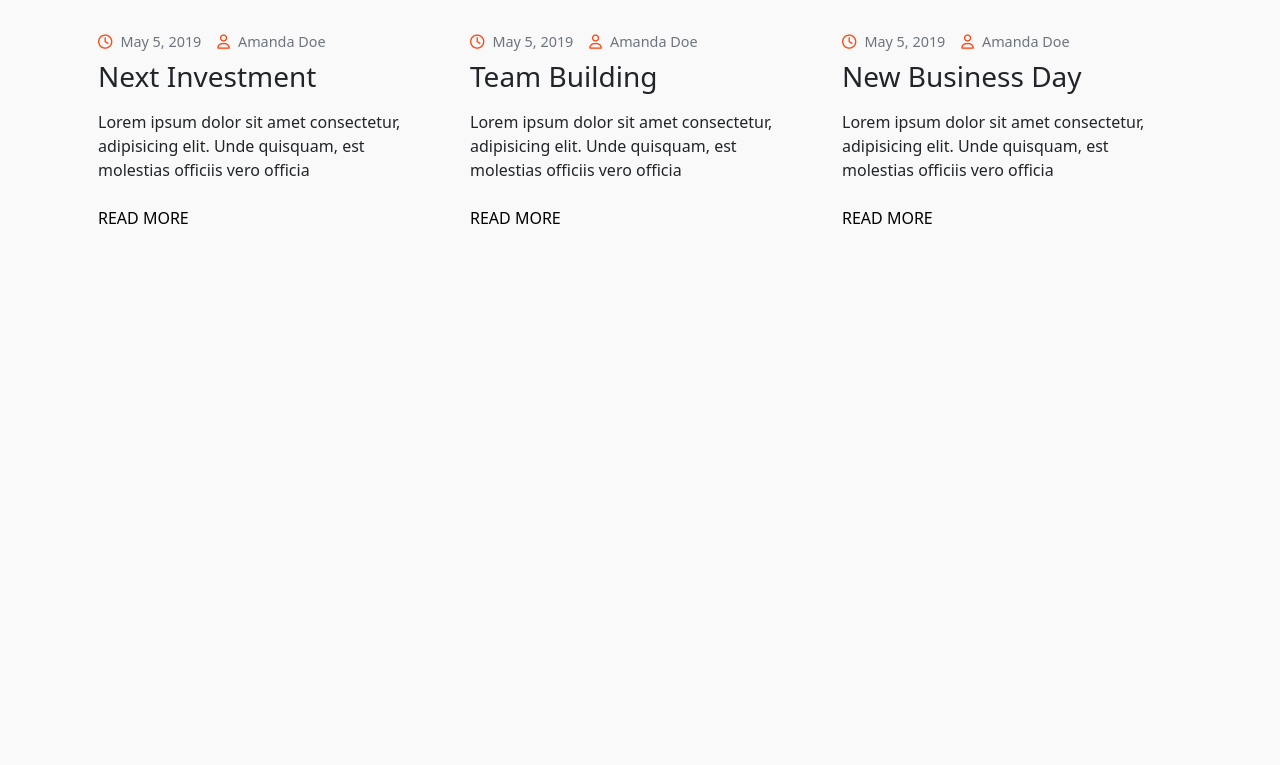
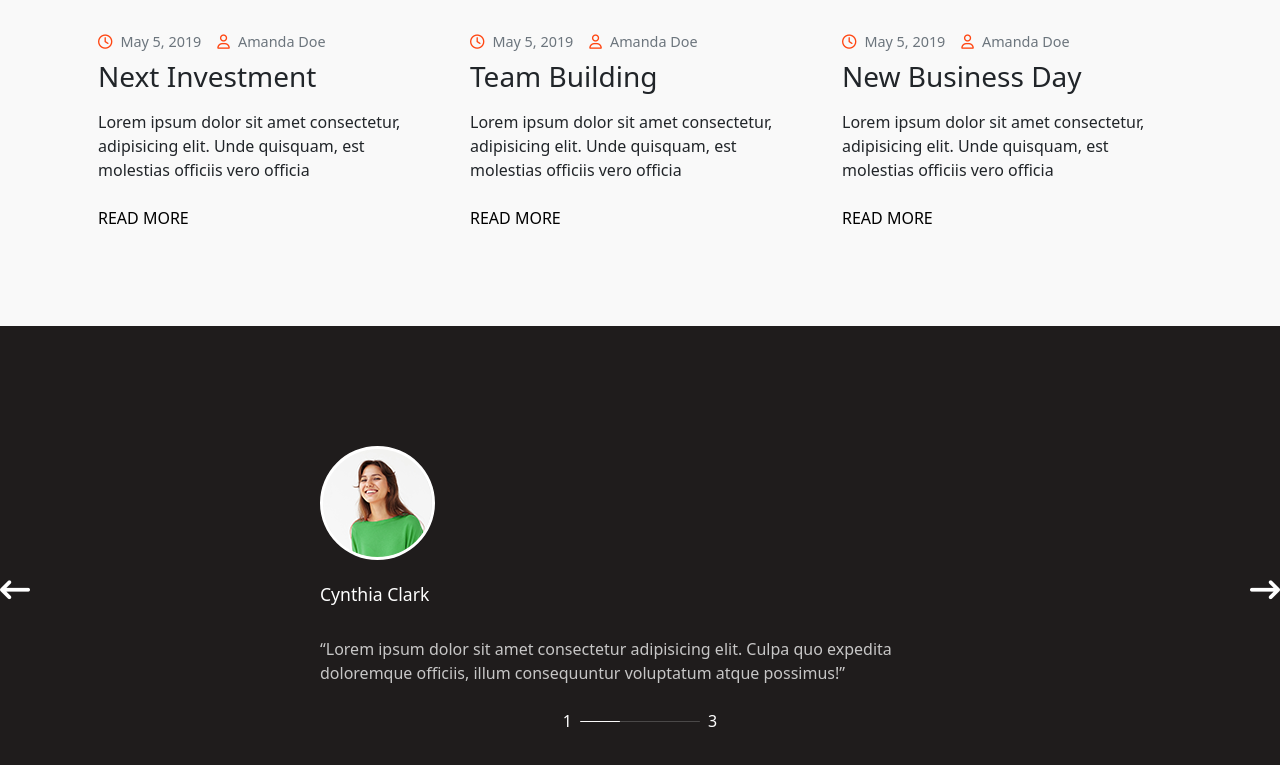
Before and after one commit to marcovittoriozacca/proj-html-vuejs, a Vue app: page / in a window 1280 px wide. Shown: the part 3863-4628 px from the top of the page. Before the commit the page ends 4141 px from the top, so only its background shows below. Built offline with nearby package versions, Linux system fonts and the light colour scheme.

Commit message:
feat: Testimonial Section - bg text missing

```diff
--- a/src/components/main/AppMain.vue
+++ b/src/components/main/AppMain.vue
@@ -6,6 +6,7 @@ import OurStaff from './mainElements/OurStaff.vue'
 import UpcomingEvents from './mainElements/UpcomingEvents.vue'
 import StatsComp from './mainElements/StatsComp.vue'
 import LatestNews from './mainElements/LatestNews.vue'
+import TestimonialsComp from './mainElements/TestimonialsComp.vue'
 
 export default{
     name: 'AppMain',
@@ -16,6 +17,7 @@ export default{
         UpcomingEvents,
         StatsComp,
         LatestNews,
+        TestimonialsComp,
     },
 
     data() {
@@ -50,6 +52,10 @@ export default{
                 :latest-news="store.latestNews"
             />
 
+            <TestimonialsComp
+                :testimonials="store.testimonials"
+            />
+
     </main>
 
 </template>
--- a/src/components/main/mainElements/LatestNews.vue
+++ b/src/components/main/mainElements/LatestNews.vue
@@ -28,7 +28,7 @@ export default{
 
 <template>
 
-    <section id="latest-news" class="py-5 position-relative">
+    <section id="latest-news" class="py-5 position-relative mb-5">
         <img src="/img/svg-4.svg" alt="" class="position-absolute bg-circle">
 
         <div class="text-center py-4 mb-4 section-header">
--- /dev/null
+++ b/src/components/main/mainElements/TestimonialsComp.vue
@@ -0,0 +1,112 @@
+<script>
+import { Carousel, Slide, Navigation } from 'vue3-carousel'
+export default{
+    name: 'TestimonialsComp',
+    props:['testimonials'],
+
+    components: {
+      Carousel,
+      Slide,
+      Navigation,
+    },
+
+    data() {
+        return {
+            currentSlide: 0,
+        }
+    },
+
+    methods: {
+      next() {
+        this.$refs.carousel.next()
+      },
+      prev() {
+        this.$refs.carousel.prev()
+      }
+    },
+
+}
+</script>
+
+<template>
+
+    <section id="testimonials">
+
+        <Carousel ref="carousel" v-model="currentSlide" snapAlign="start" :wrapAround="true">
+            <Slide v-for="testimonial in testimonials" :key="testimonial" class="text-white">
+                <div class="d-flex flex-column testimonial-info row-gap-4">
+                    <figure class="m-0">
+                        <img :src="`/img/${testimonial.image}`" :alt="testimonial.name" class="img-fluid rounded-circle ">
+                    </figure>
+                    <h4 class="text-capitalize">{{ testimonial.name }}</h4>
+                    <q class="opacity-75">
+                        {{ testimonial.description }}
+                    </q>
+                    <div class="my-pagination d-flex align-items-center column-gap-2">
+                        <span>{{ currentSlide + 1}}</span>
+                        <div class="progress-bar rounded-pill">
+                            <div class="inner-progress-bar rounded-pill" :style="{ 'width': ((currentSlide + 1) / testimonials.length) * 100 + '%'  }" ></div>
+                        </div>
+                        <span>{{ testimonials.length }}</span>
+                    </div>
+                </div>
+            </Slide>
+
+            <template #addons>
+
+                <Navigation>
+
+                    <template #next>
+                            <span>
+                                <i class="fas fa-arrow-right-long"></i>
+                            </span>
+                    </template>
+                    <!-- left arrows -->
+                    <template #prev>
+                        <span>
+                            <i class="fas fa-arrow-left-long"></i>
+                        </span>
+                    </template>
+
+                </Navigation>
+            </template>
+        </Carousel>
+    </section>
+
+</template>
+
+<style lang="scss" scoped>
+    section{
+        background-color: #1f1c1cff;
+        i{
+            color: white;
+        }
+        .testimonial-info{
+            padding-block: 120px;
+            max-width: 50%;
+            margin: 0 auto;
+            figure{
+                img{
+                    border: 3px solid white;
+                    background-color: white;
+                }
+            }
+            h4{
+                font-size: 1.1rem;
+            }
+            .my-pagination{
+                margin: 0 auto;
+                .progress-bar{
+                    width: 120px;
+                    height: 1.5px;
+                    background-color: #4a4848ff;
+                    .inner-progress-bar{
+                        background-color: #fafafaff;
+                        height: 1.5px;
+                    }
+                }
+            }
+
+        }
+    }
+</style>
--- a/src/store.js
+++ b/src/store.js
@@ -143,6 +143,24 @@ export const store = reactive({
             description: 'Lorem ipsum dolor sit amet consectetur, adipisicing elit. Unde quisquam, est molestias officiis vero officia',
             url: '#'
         },
+    ],
+
+    testimonials:[
+        {
+            name: 'cynthia clark',
+            description: 'Lorem ipsum dolor sit amet consectetur adipisicing elit. Culpa quo expedita doloremque officiis, illum consequuntur voluptatum atque possimus!',
+            image: 'h3-img-04.png'
+        },
+        {
+            name: 'sophia campbell',
+            description: 'Lorem ipsum dolor sit amet consectetur adipisicing elit. Culpa quo expedita doloremque officiis, illum consequuntur voluptatum atque possimus!',
+            image: 'h3-img-07.png'
+        },
+        {
+            name: 'ethan johnson',
+            description: 'Lorem ipsum dolor sit amet consectetur adipisicing elit. Culpa quo expedita doloremque officiis, illum consequuntur voluptatum atque possimus!',
+            image: 'h3-img-08.png'
+        },
     ]
 
 })
```
